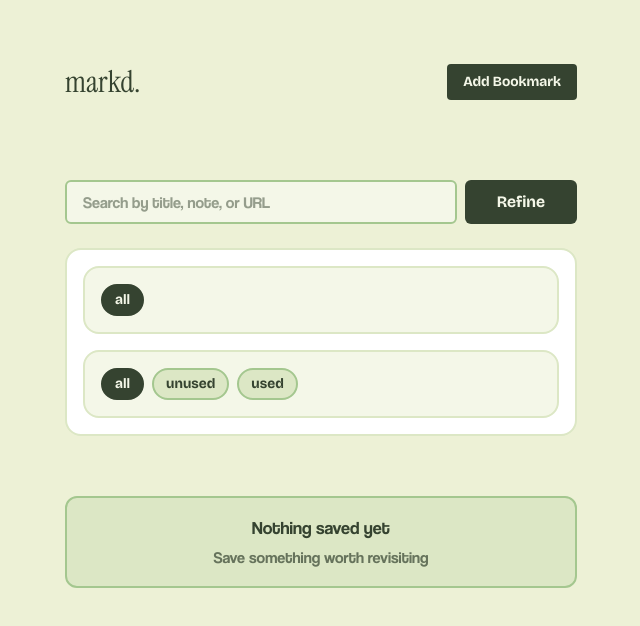
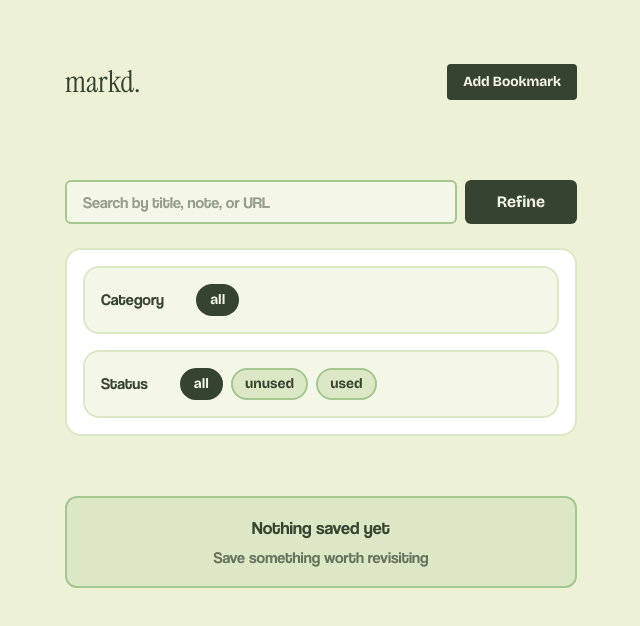
Before and after one commit to VByte-dev/Markd, a React (Vite) app: page / in a window 1280 px wide. Both pictures are taken after a click on the button "Refine". Shown: the top 626 px of the page, without its empty margins (319-959 px from the left). Built offline with nearby package versions, Linux system fonts and the light colour scheme.

Commit message:
Refactor Refine component layout for improved readability and consistency

```diff
--- a/src/App.jsx
+++ b/src/App.jsx
@@ -7,7 +7,7 @@ import BookmarkGrid from "./components/BookmarkGrid";
 let App = () => {
   return (
     <>
-      <div className="mx-4 mt-8 md:mt-16 md:mx-16 lg:mx-96">
+      <div className="mx-4 mt-8 md:mt-16 md:mx-16 lg:mx-96 selection:bg-deep selection:text-surface">
         <Header />
         <BookmarkGrid />
       </div>
--- a/src/components/Refine.jsx
+++ b/src/components/Refine.jsx
@@ -6,9 +6,11 @@ let Refine = (props) => {
 
   return (
     <>
-      <section className="w-full my-4 md:my-6 p-2 md:p-4 bg-white rounded-2xl border-2 border-light font-[bricolage] text-deep">
+      <section className="w-full my-4 md:my-6 p-2 md:p-4 bg-white rounded-2xl border-2 border-light text-deep">
         {/* Tag */}
-        <div className="flex lex flex-wrap gap-2 bg-surface p-4 rounded-2xl cursor-pointer border-2 border-light">
+        <div className="flex items-center gap-8 bg-surface p-4 rounded-2xl cursor-pointer border-2 border-light">
+          <h1 className="font-[coolvetica] text-sm md:text-base">Category</h1>
+          <div className="flex items-center flex-wrap gap-2 font-[bricolage]">
             {tags.map((v, i, a) => {
               return (
                 <div
@@ -27,9 +29,13 @@ let Refine = (props) => {
               );
             })}
           </div>
+        </div>
 
         {/* Usage */}
-        <div className="flex flex-wrap gap-2 mt-4 bg-surface p-4 rounded-2xl cursor-pointer border-2 border-light">
+        <div className="flex items-center gap-8 mt-4 bg-surface p-4 rounded-2xl cursor-pointer border-2 border-light">
+          <h1 className="font-[coolvetica] text-sm md:text-base">Status</h1>
+
+          <div className="flex items-center flex-wrap gap-2 font-[bricolage]">
             {usage.map((v, i, a) => {
               return (
                 <div
@@ -48,6 +54,7 @@ let Refine = (props) => {
               );
             })}
           </div>
+        </div>
       </section>
     </>
   );
```
Lines whose indentation alone changed are shown as unchanged.
